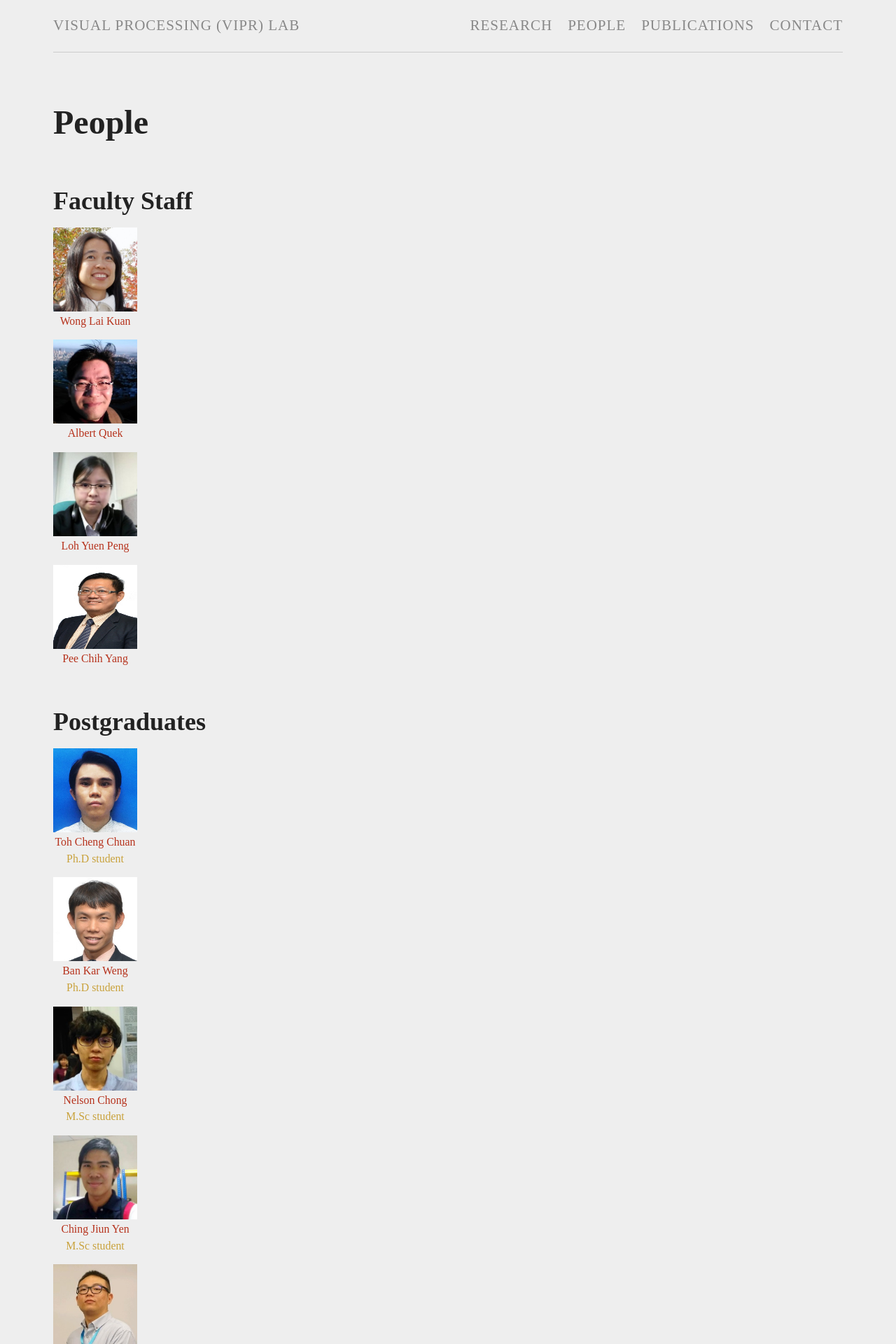
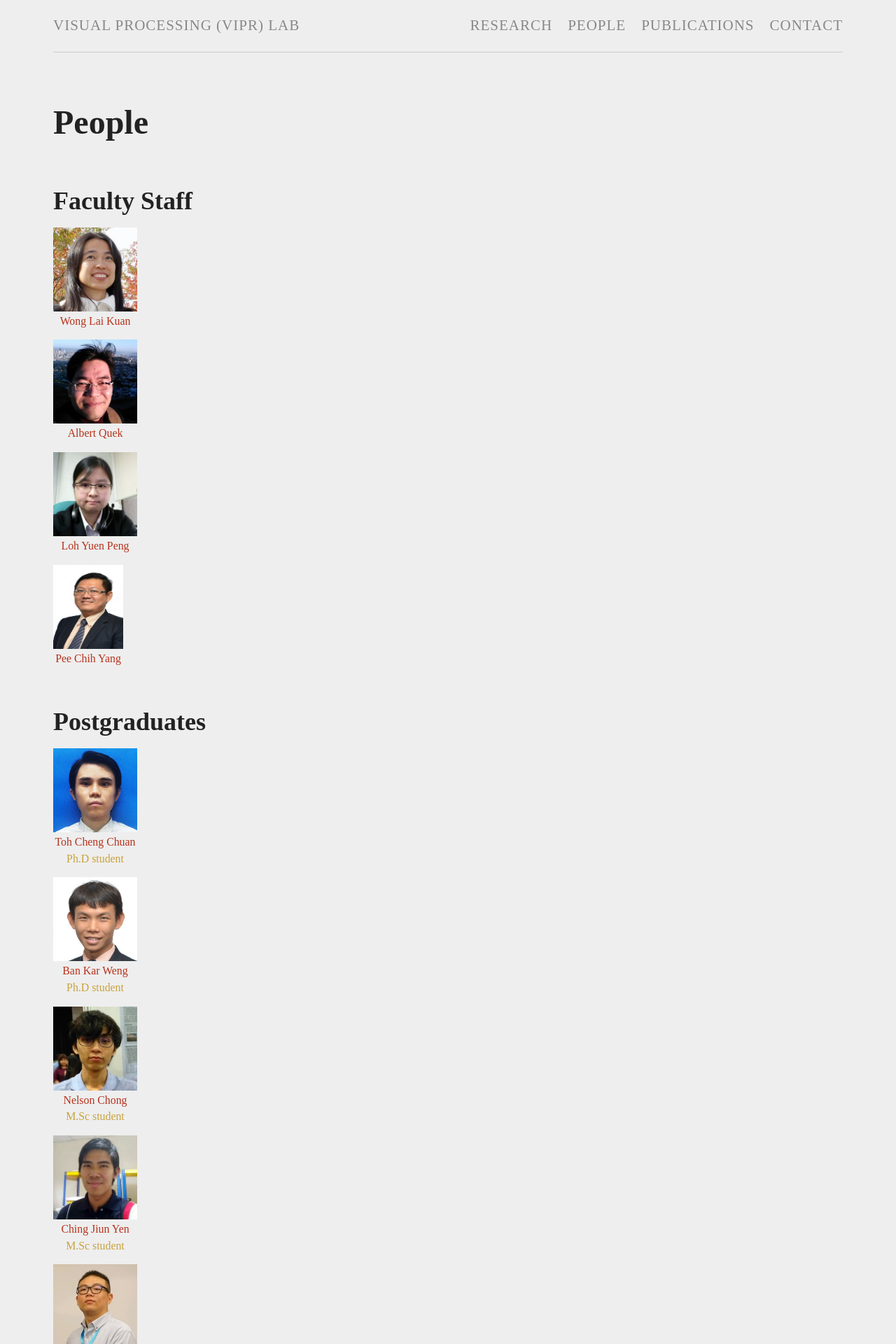
Before and after one commit to viprlab/viprlab.github.io, a Jekyll site: the page built from people.md, in a window 1280 px wide. Shown: the top 1920 px of the page at 70% size. Built offline with Jekyll 4.4.1, drawn with Linux system fonts in a browser that asks for light colours.

Commit message:
Update people.md

```diff
--- a/people.md
+++ b/people.md
@@ -9,7 +9,7 @@ permalink: /people/
 {% include imagethumbnailblock.html url="/images/lkwong.jpg" caption="Wong Lai Kuan" width="120px" height="120px"  %}
 {% include imagethumbnailblock.html url="/images/albert.jpg" caption="Albert Quek" width="120px" height="120px"  %}
 {% include imagethumbnailblock.html url="/images/yploh.jpg" caption="Loh Yuen Peng" width="120px" height="120px"  %}
-{% include imagethumbnailblock.html url="/images/cypee.jpg" caption="Pee Chih Yang" width="120px" height="120px" %}
+{% include imagethumbnailblock.html url="/images/cypee.jpg" caption="Pee Chih Yang" width="100px" height="120px" %}
 
 ## Postgraduates
 {% include imagethumbnailblock.html url="/images/cctoh.jpg" caption="Toh Cheng Chuan" caption2="Ph.D student" width="120px" height="120px"  %}
```
